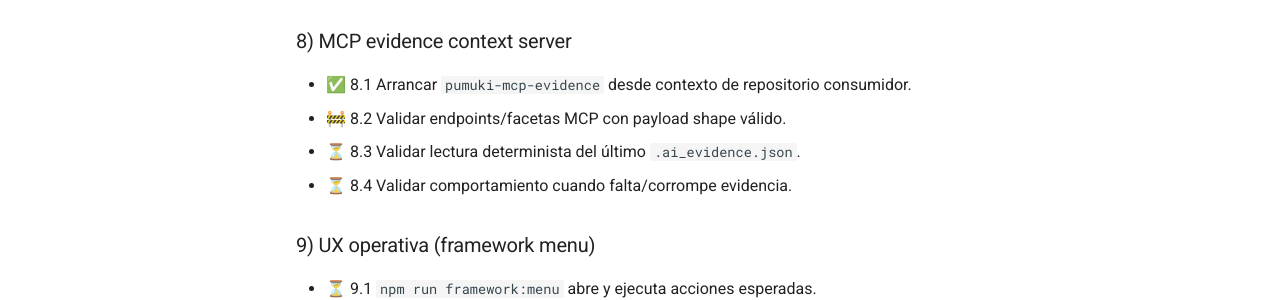
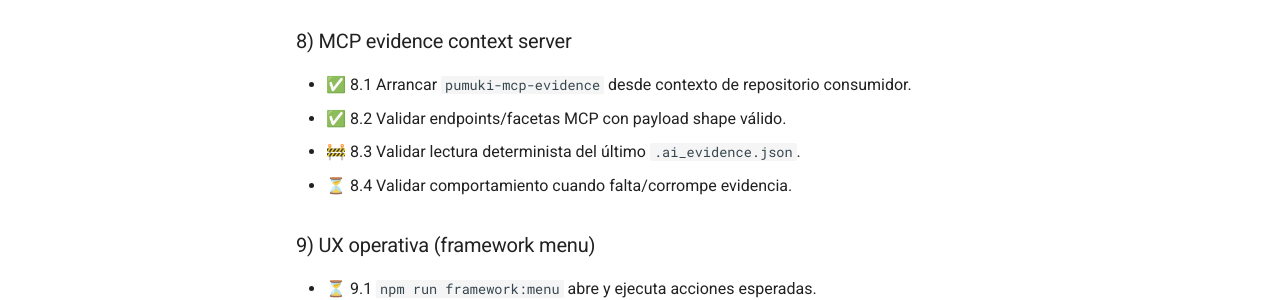
Before and after one commit to SwiftEnProfundidad/ast-intelligence-hooks, an MkDocs documentation site: the page built from docs/PUMUKI_FULL_VALIDATION_CHECKLIST.md, in a window 1280 px wide and 900 px high, scrolled down 3149 px. Shown: the part 151-451 px from the top of the window. Built offline with MkDocs 1.6.1 and Material for MkDocs 9.7.7, drawn with Linux system fonts in a browser that asks for light colours; comment, search, counter and statistics services are not loaded.

```diff
--- a/docs/PUMUKI_FULL_VALIDATION_CHECKLIST.md
+++ b/docs/PUMUKI_FULL_VALIDATION_CHECKLIST.md
@@ -103,8 +103,8 @@ Checklist maestro para validar el ciclo completo de Pumuki de forma secuencial a
 ### 8) MCP evidence context server
 
 - ✅ 8.1 Arrancar `pumuki-mcp-evidence` desde contexto de repositorio consumidor.
-- 🚧 8.2 Validar endpoints/facetas MCP con payload shape válido.
-- ⏳ 8.3 Validar lectura determinista del último `.ai_evidence.json`.
+- ✅ 8.2 Validar endpoints/facetas MCP con payload shape válido.
+- 🚧 8.3 Validar lectura determinista del último `.ai_evidence.json`.
 - ⏳ 8.4 Validar comportamiento cuando falta/corrompe evidencia.
 
 ### 9) UX operativa (framework menu)
```
Also changed, not shown: docs/REFRACTOR_PROGRESS.md (+2 -1 lines).
